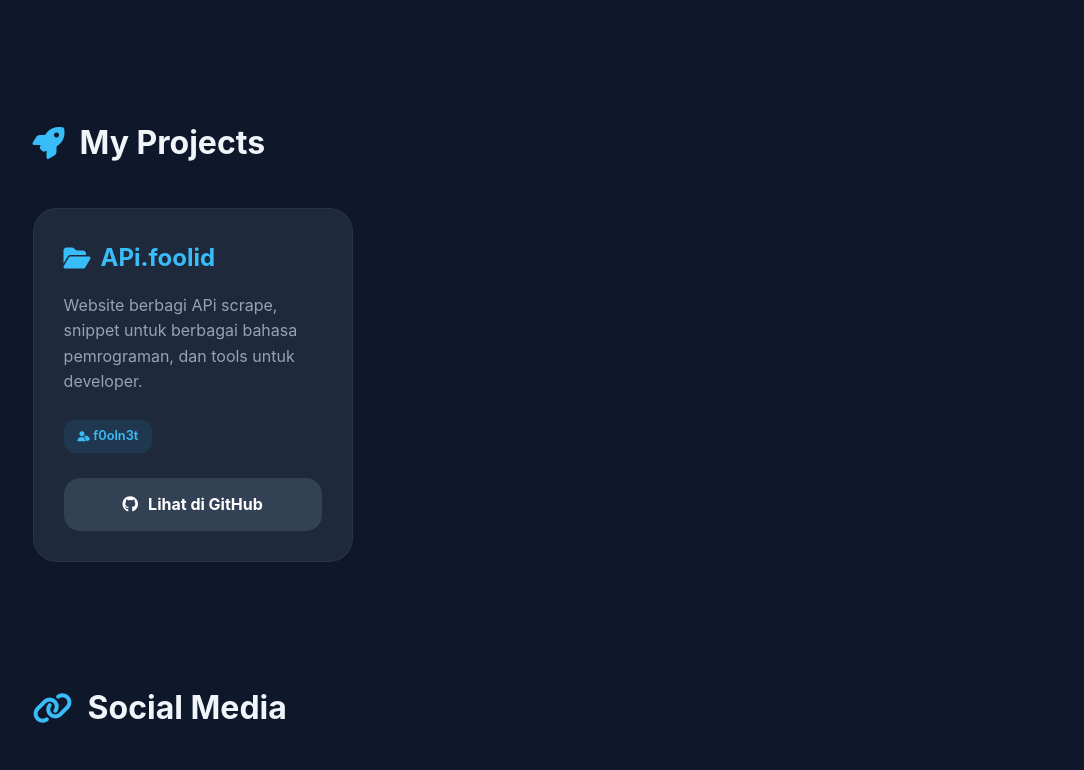
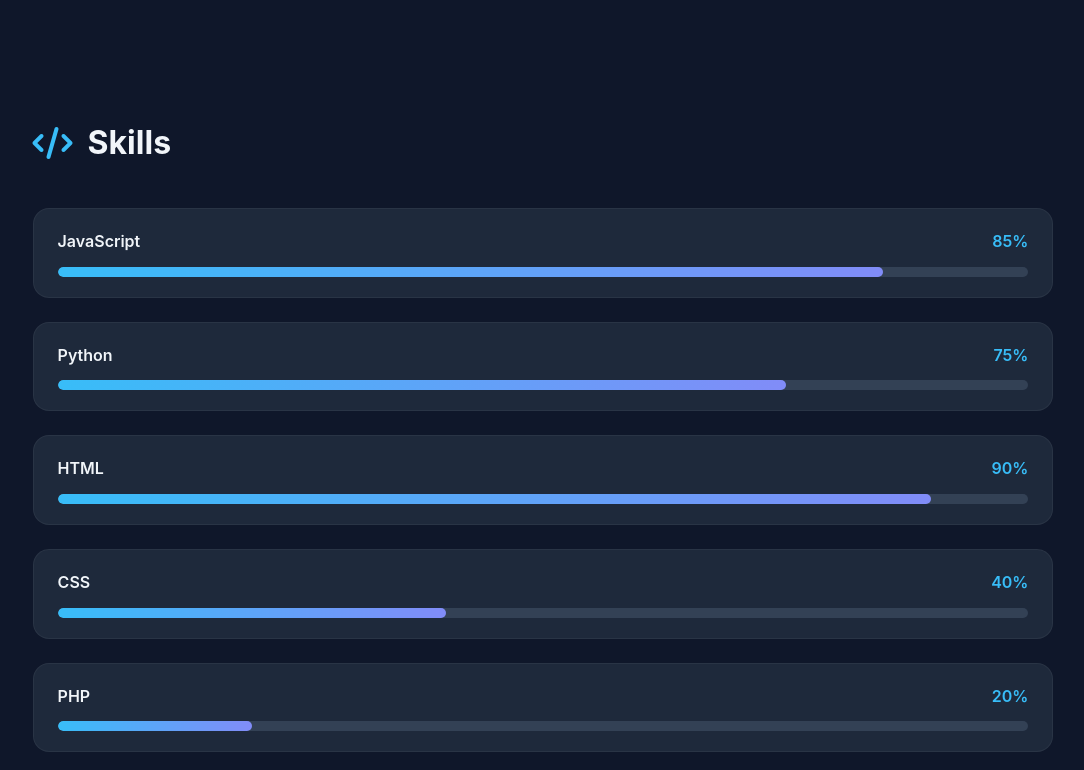
Before and after one commit to f0oln3t/f0oln3t, a plain HTML site: page index.html in a window 1280 px wide. Shown: the part 466-1236 px from the top of the page, without its empty margins (97-1181 px from the left). Drawn offline with Linux system fonts and the light colour scheme.

Commit message:
Implement skill bars with animations in index.html
Added skill bars section with animations and styling.

```diff
--- a/index.html
+++ b/index.html
@@ -294,6 +294,51 @@
             transform: scale(1.1) rotate(8deg);
         }
 
+        /* --- SKILL BARS --- */
+        .skills-grid {
+            display: flex;
+            flex-direction: column;
+            gap: 24px;
+        }
+
+        .skill-item {
+            background: var(--card-bg);
+            border: 1px solid rgba(255, 255, 255, 0.05);
+            border-radius: var(--radius-md);
+            padding: 20px 24px;
+        }
+
+        .skill-header {
+            display: flex;
+            justify-content: space-between;
+            margin-bottom: 12px;
+            font-weight: 600;
+        }
+
+        .skill-percent {
+            color: var(--primary);
+        }
+
+        .skill-bar {
+            width: 100%;
+            height: 10px;
+            background: #334155;
+            border-radius: 10px;
+            overflow: hidden;
+        }
+
+        .skill-fill {
+            height: 100%;
+            width: 0;
+            background: linear-gradient(90deg, var(--primary), #818cf8);
+            border-radius: 10px;
+            transition: width 1.2s cubic-bezier(0.4, 0, 0.2, 1);
+        }
+
+        .skill-fill.animate {
+            /* width set by JS */
+        }
+
         @media (max-width: 600px) {
             header h1 { font-size: 2.2rem; }
             nav { padding: 0 5%; }
@@ -328,6 +373,57 @@
         <p>Developer & Pentester yang fokus membangun solusi teknologi yang efisien. Silakan cek daftar proyek saya di bawah ini.</p>
     </header>
 
+    <div class="container" id="skills">
+        <h2 class="section-title"><i class="fa-solid fa-code"></i> Skills</h2>
+        <div class="skills-grid">
+            <div class="skill-item">
+                <div class="skill-header">
+                    <span>JavaScript</span>
+                    <span class="skill-percent">85%</span>
+                </div>
+                <div class="skill-bar">
+                    <div class="skill-fill" data-width="85"></div>
+                </div>
+            </div>
+            <div class="skill-item">
+                <div class="skill-header">
+                    <span>Python</span>
+                    <span class="skill-percent">75%</span>
+                </div>
+                <div class="skill-bar">
+                    <div class="skill-fill" data-width="75"></div>
+                </div>
+            </div>
+            <div class="skill-item">
+                <div class="skill-header">
+                    <span>HTML</span>
+                    <span class="skill-percent">90%</span>
+                </div>
+                <div class="skill-bar">
+                    <div class="skill-fill" data-width="90"></div>
+                </div>
+            </div>
+            <div class="skill-item">
+                <div class="skill-header">
+                    <span>CSS</span>
+                    <span class="skill-percent">40%</span>
+                </div>
+                <div class="skill-bar">
+                    <div class="skill-fill" data-width="40"></div>
+                </div>
+            </div>
+            <div class="skill-item">
+                <div class="skill-header">
+                    <span>PHP</span>
+                    <span class="skill-percent">20%</span>
+                </div>
+                <div class="skill-bar">
+                    <div class="skill-fill" data-width="20"></div>
+                </div>
+            </div>
+        </div>
+    </div>
+
     <div class="container" id="projects">
         <h2 class="section-title"><i class="fa-solid fa-rocket"></i> My Projects</h2>
         <div id="projectGrid" class="grid">
@@ -359,7 +455,14 @@
                 contributor: ["f0oln3t"],
                 link: "https://api.foolid.my.id"
             },
+            {
+                nama: "Website Jasa pembuatan web",
+                desk: "Website jasa pembuatan web | FoolID WebMaker",
+                contributor: ["f0oln3t"],
+                link: "https://www.foolid.my.id"
+            },
         ];
+
 
         // Toggle Sidebar
         function toggleMenu() {
@@ -377,6 +480,21 @@
         setInterval(updateTime, 1000);
         updateTime();
 
+        // Skill Bar Animation on Scroll
+        function animateSkills() {
+            const fills = document.querySelectorAll('.skill-fill');
+            fills.forEach(el => {
+                const rect = el.getBoundingClientRect();
+                const isVisible = rect.top < window.innerHeight - 50;
+                if (isVisible) {
+                    el.style.width = el.dataset.width + '%';
+                }
+            });
+        }
+
+        window.addEventListener('scroll', animateSkills);
+        window.addEventListener('load', animateSkills);
+
         // Render Cards
         const grid = document.getElementById('projectGrid');
         grid.innerHTML = myProjects.map(item => `
@@ -387,7 +505,7 @@
                     ${item.contributor.map(c => `<span class="badge"><i class="fa-solid fa-user-tag" style="font-size:10px"></i> ${c}</span>`).join('')}
                 </div>
                 <a href="${item.link}" target="_blank" class="btn-link">
-                    <i class="fa-brands fa-github"></i> Lihat di GitHub
+                    <i class="fa-solid fa-eye"></i> Lihat Proyek
                 </a>
             </div>
         `).join('');
```
